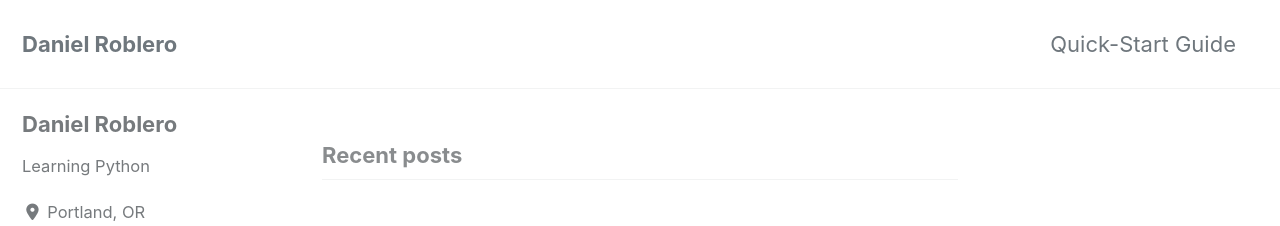
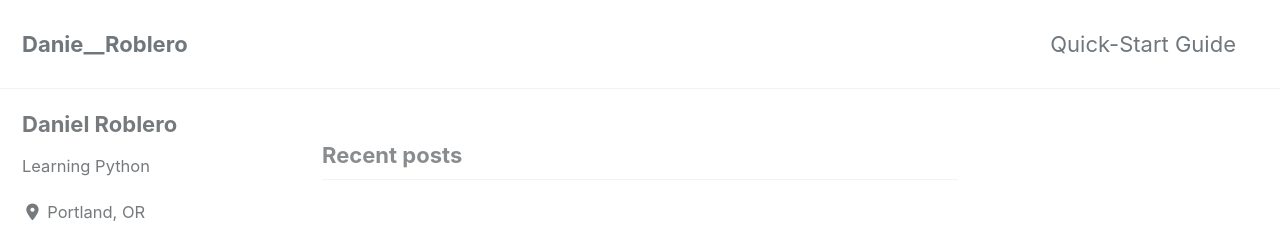
Before and after one commit to danielroblero/Website, a Jekyll site: the page built from index.html, in a window 1280 px wide and 900 px high. Shown: the top 226 px of the window. Built offline with Jekyll 4.4.1, drawn with Linux system fonts in a browser that asks for light colours; cached includes are drawn as plain includes; nearby versions of some CDN libraries; the list of posts is cut into pages by our own code.

Commit message:
After rsa

```diff
--- a/_config.yml
+++ b/_config.yml
@@ -16,7 +16,7 @@ minimal_mistakes_skin    : "default" # "air", "aqua", "contrast", "dark", "dirt"
 
 # Site Settings
 locale                   : "en-US"
-title                    : "Daniel Roblero"
+title                    : "Danie__Roblero"
 title_separator          : "-"
 subtitle                 : # site tagline that appears below site title in masthead
 name                     : "Daniel Roblero"
```
